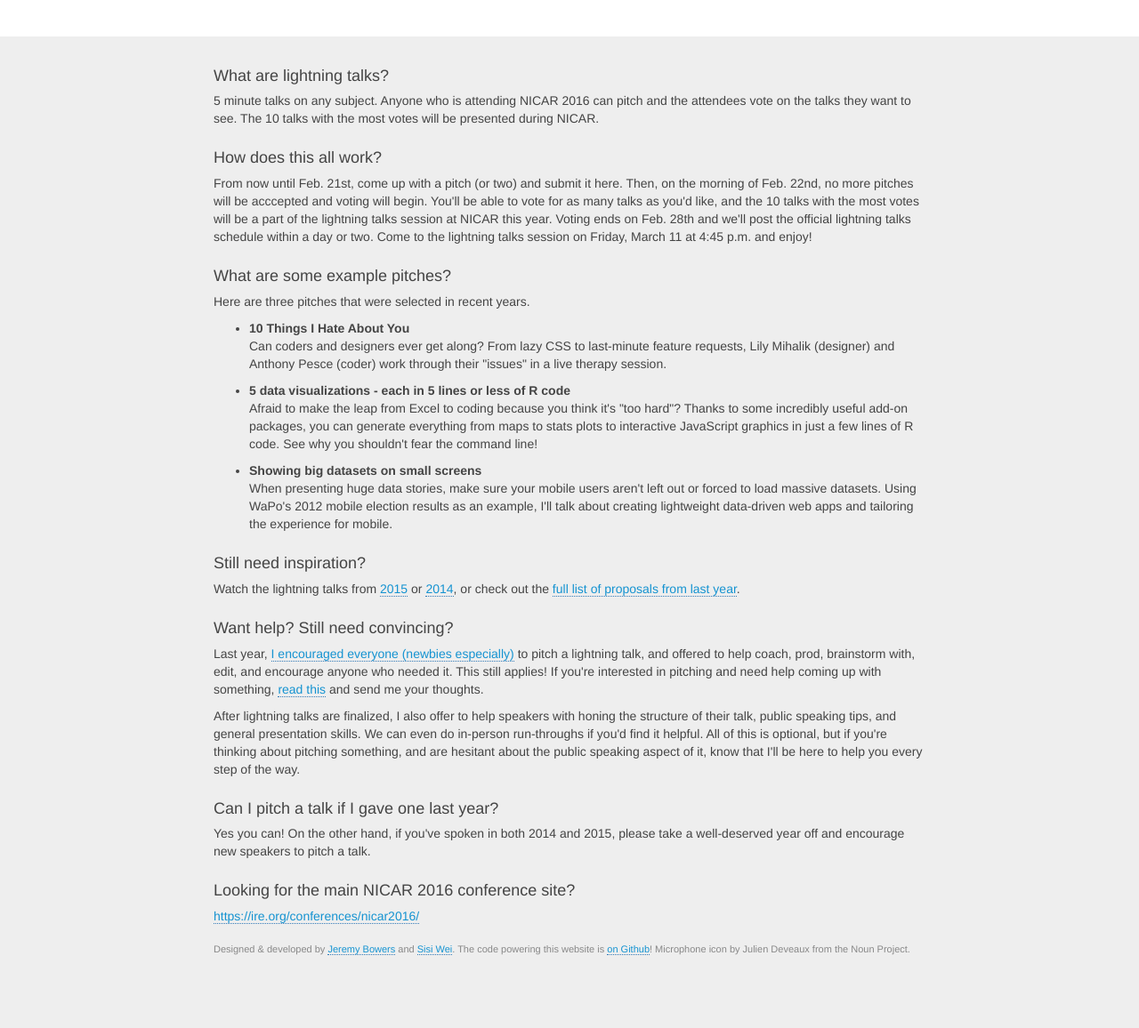
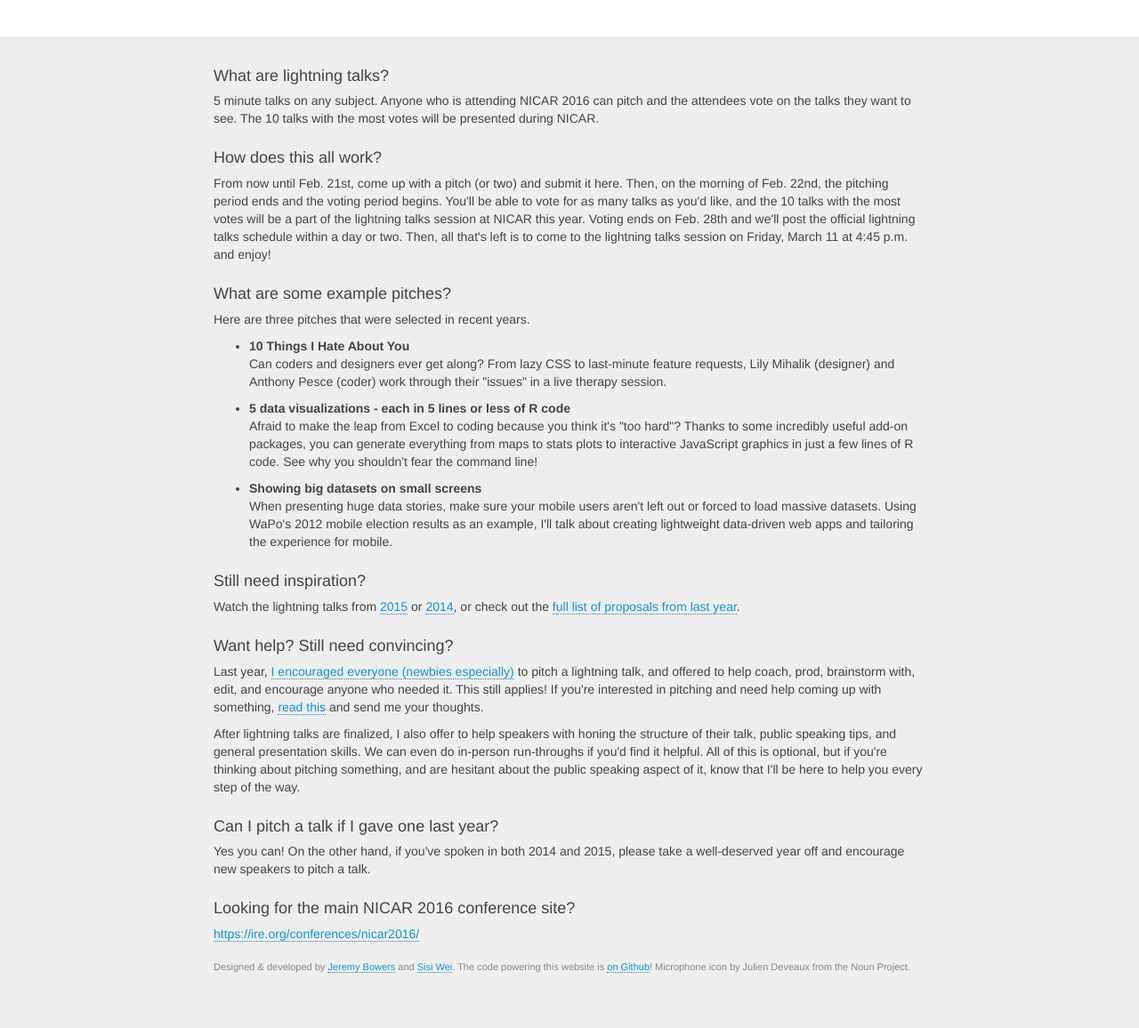
Before and after one commit to ireapps/lightning-talks, a Flask app: page / in a window 1280 px wide. Shown: the part 575-1731 px from the top of the page at 89% size. Before the commit the page ends 1649 px from the top, so only its background shows below. Run offline with Flask 2, Linux system fonts and the light colour scheme; some libraries are stand-ins or nearby versions.

Commit message:
tiny tweak

```diff
--- a/templates/base.html
+++ b/templates/base.html
@@ -74,7 +74,7 @@
         <p>5 minute talks on any subject. Anyone who is attending NICAR 2016 can pitch and the attendees vote on the talks they want to see. The 10 talks with the most votes will be presented during NICAR.</p>
 
         <h4>How does this all work?</h4>
-        <p>From now until Feb. 21st, come up with a pitch (or two) and submit it here. Then, on the morning of Feb. 22nd, no more pitches will be acccepted and voting will begin. You'll be able to vote for as many talks as you'd like, and the 10 talks with the most votes will be a part of the lightning talks session at NICAR this year. Voting ends on Feb. 28th and we'll post the official lightning talks schedule within a day or two. Come to the lightning talks session on Friday, March 11 at 4:45 p.m. and enjoy!</p>
+        <p>From now until Feb. 21st, come up with a pitch (or two) and submit it here. Then, on the morning of Feb. 22nd, the pitching period ends and the voting period begins. You'll be able to vote for as many talks as you'd like, and the 10 talks with the most votes will be a part of the lightning talks session at NICAR this year. Voting ends on Feb. 28th and we'll post the official lightning talks schedule within a day or two. Then, all that's left is to come to the lightning talks session on Friday, March 11 at 4:45 p.m. and enjoy!</p>
 
         {# if VOTING == False #}
         <h4 id="example-pitches">What are some example pitches?</h4>
```
